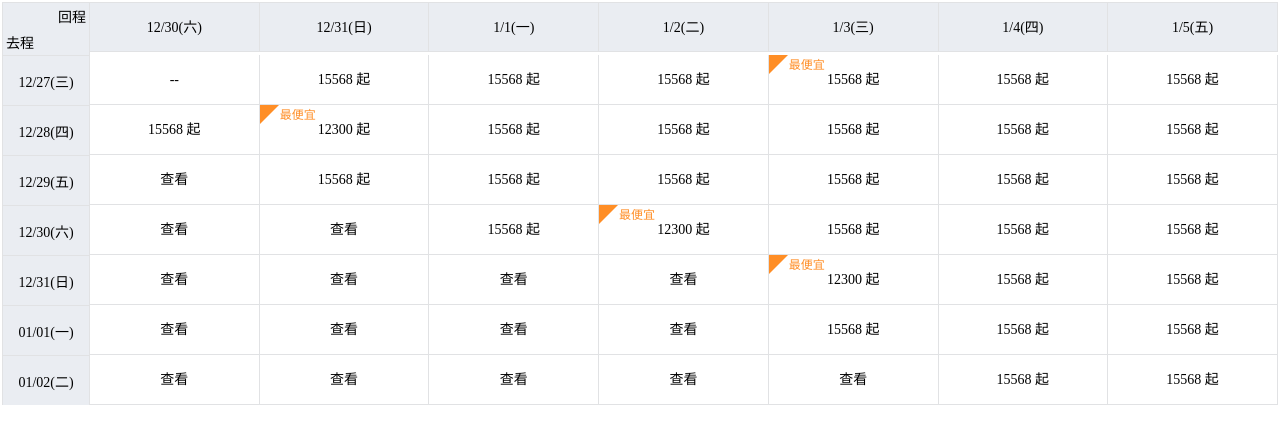
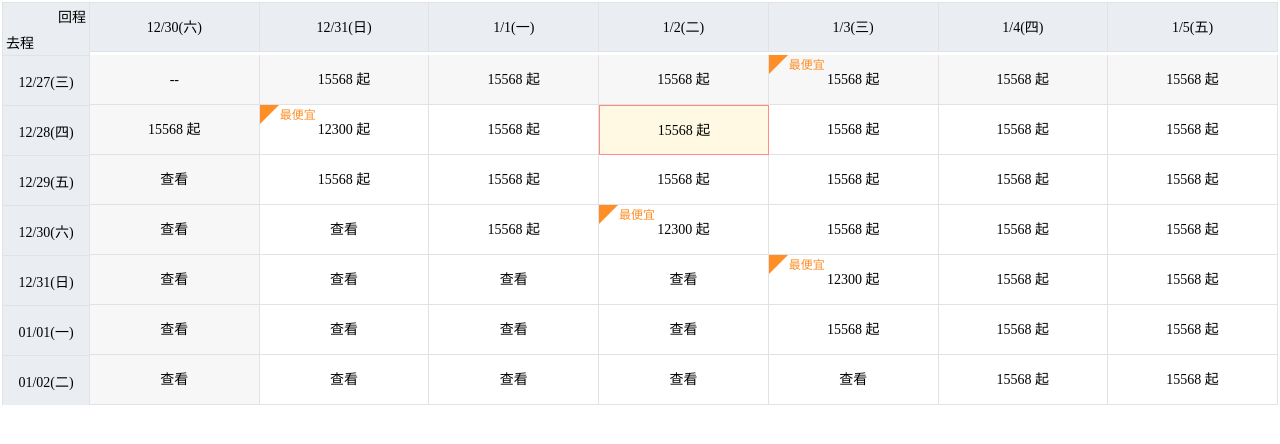
Before and after one commit to andrewCheng078/React-Slidertable, a React (Create React App) app: page / in a window 1280 px wide. Shown: the top 444 px of the page. Built offline with nearby package versions, Linux system fonts and the light colour scheme.

Commit message:
fix col row active

```diff
--- a/src/compnents/table/Table.js
+++ b/src/compnents/table/Table.js
@@ -13,10 +13,9 @@ export default class Table extends Component {
             R_ButtonHide: true,
             L_ButtonHide: false,
             moveClass: 'move-1-0',
-            activeClass: false,
             id: 10,
-            row: '',
-            col: '',
+            row: 0,
+            col: 0,
             count: 0,
 
         }
@@ -180,32 +179,19 @@ export default class Table extends Component {
     }
 
     activeClass(e) {
-        //init
-        const allTableClass = `.tableItem`;
-
-        const allTableItem = document.querySelectorAll(allTableClass);
-        allTableItem.forEach((e) => {
-            e.classList.remove('active', 'cross-bg');
-        });
-        // aaa active
         const el = e.currentTarget;
-        el.classList.add('active');
-        const newTable = [...allTableItem];
-        const columnTable = newTable.filter((e) => {
-            return e.id % 7 === (el.id % 7)
+        const colId =el.id %7
+        const rowId = Math.floor(el.id/7)
+        this.setState({
+            col:colId,
+            row:rowId,
+            id:+el.id,
         })
 
-        const rowTable = newTable.filter((e) => {
-            return Math.floor(e.id / 7) === Math.floor(el.id / 7)
-        })
+//corss-bg
 
-        columnTable.forEach((e) => {
-            e.classList.add('cross-bg');
-        })
 
-        rowTable.forEach((e) => {
-            e.classList.add('cross-bg');
-        })
+
 
     }
     addData(d){
@@ -218,7 +204,7 @@ export default class Table extends Component {
 
     }
     render() {
-        const { show, n, tableData, R_ButtonHide, L_ButtonHide, moveClass, activeClass } = this.state;
+        const { show, n, tableData, R_ButtonHide, L_ButtonHide , moveClass , id , col , row } = this.state;
         return (
             <div className="table">
                 <button className={`m-Button m-rightButton ${R_ButtonHide ? ` ` : `buttonHide`}`} onClick={this.tableRight.bind(this)}>{'>'}</button>
@@ -256,8 +242,14 @@ export default class Table extends Component {
                                 <td className="hidden">
                                     <div className={`nowrap transform_init ${moveClass}`} >
                                         {data.detail.map((detail, index2) => {
-                                            return <div key={`${detail.backDate}+${detail.price}+${index2}`} id={(index1 * 7) + index2}
-                                                className={`tableItem show-${show} ${detail.cheapest ? 'cheapest' : ''} ${activeClass ? 'active' : ''}`}
+                                            return <div key={`${detail.backDate}+${detail.price}+${index2}`}
+                                                id={(index1 * 7) + index2}
+                                                className={`tableItem show-${show}
+                                                ${detail.cheapest ? 'cheapest' : ''}
+                                                ${id=== ((index1 * 7) + index2) ? 'active' : '' }
+                                                ${col=== ((index1 * 7) + index2 )%7 ? 'cross-bg':'' }
+                                                ${row=== Math.floor(((index1 * 7) + index2 )/7) ? 'cross-bg':'' }
+                                                `}
                                                 onClick={this.activeClass.bind(this)}
                                             >
                                                 <span>
```
Also changed, not shown: src/compnents/table/Table.scss (line endings or trailing spaces).
